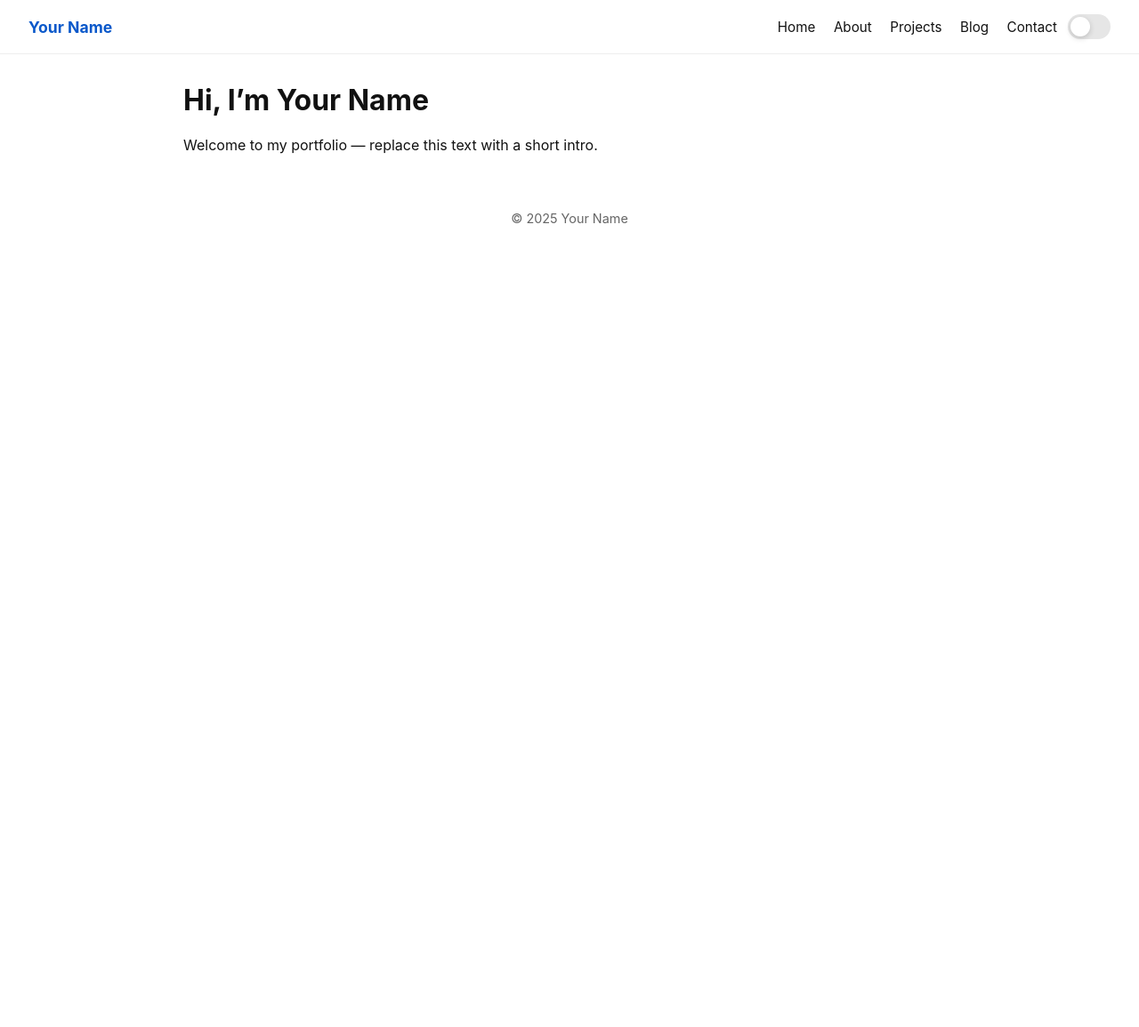
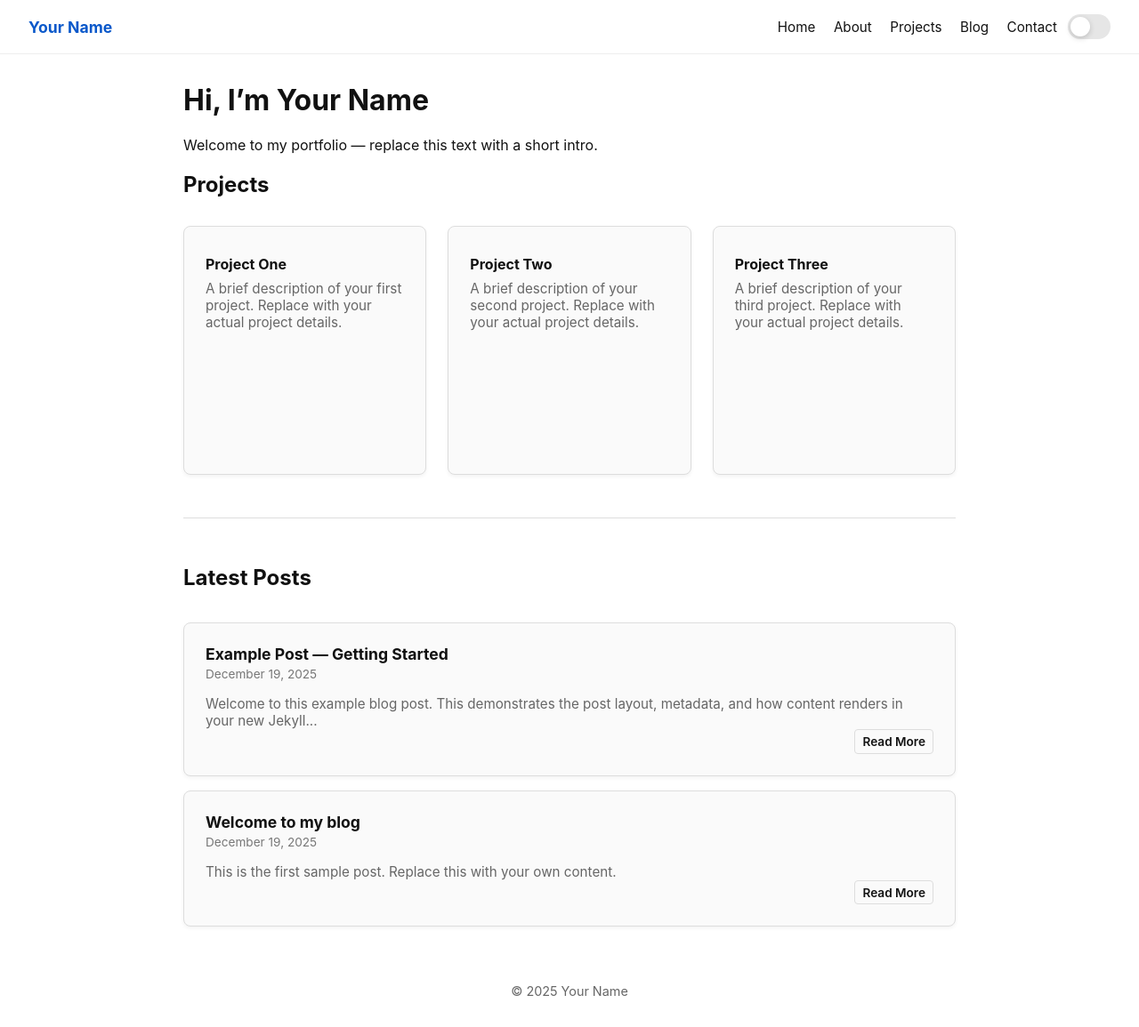
Before and after one commit to ritchiecodes/portfolio, a Jekyll site: the page built from index.md, in a window 1280 px wide. Shown: the whole page at 89% size. Built offline with Jekyll 4.4.1, drawn with Linux system fonts in a browser that asks for light colours; before the commit the page ends 900 px from its top, so only the background shows below that.

Commit message:
add projects and posts to home page

```diff
--- a/assets/css/style.css
+++ b/assets/css/style.css
@@ -81,13 +81,28 @@ html { transition: background-color 220ms ease, color 220ms ease; }
 }
 
 /* Post styles */
-.post-title { margin: 0 0 0.2rem 0; }
+.post-title { margin: 0 0 0.5rem 0; font-weight: 700; letter-spacing: -0.5px; text-decoration: none; color: inherit; }
+.post-title a { color: inherit; text-decoration: none; }
+.post-title a:hover { text-decoration: underline; }
 .post-meta { color: #777; font-size: 0.9rem; margin-bottom: 1rem; }
 
 /* Blog index: snippets and read-more button */
-.blog-list { margin-top: 1rem; }
-.post-item { padding: 1.25rem 0; border-bottom: 1px solid #eee; display: flex; flex-direction: column; }
-.post-item:last-child { border-bottom: none; }
+.blog-list { margin-top: 1rem; display: flex; flex-direction: column; gap: 1rem; }
+.post-item {
+  padding: 1.5rem;
+  border: 1px solid #ddd;
+  border-radius: 8px;
+  background: #fafafa;
+  display: flex;
+  flex-direction: column;
+  box-shadow: 0 2px 4px rgba(0,0,0,0.05);
+  transition: all 220ms ease;
+}
+.post-item:hover {
+  box-shadow: 0 8px 16px rgba(0,0,0,0.1);
+  transform: translateY(-2px);
+  border-color: #bbb;
+}
 .post-item .post-title { font-size: 1.15rem; margin-bottom: 0.25rem; }
 .post-excerpt { color: #666; margin: 0.5rem 0 0.75rem; }
 .read-more {
@@ -105,10 +120,12 @@ html { transition: background-color 220ms ease, color 220ms ease; }
 }
 .read-more:hover { background: rgba(0,0,0,0.04); }
 
-/* Dark mode adjustments for read-more and metadata */
-html.dark .post-item { border-color: rgba(255,255,255,0.06); }
+/* Dark mode adjustments for cards and read-more */
+html.dark .post-item { background: #2a2a2a; border-color: #3a3a3a; }
+html.dark .post-item:hover { border-color: #555; box-shadow: 0 8px 16px rgba(0,0,0,0.3); }
 html.dark .post-excerpt { color: #cfcfcf; }
-html.dark .read-more { border-color: rgba(255,255,255,0.08); }
+html.dark .read-more { border-color: rgba(255,255,255,0.15); }
+html.dark .read-more:hover { background: rgba(255,255,255,0.06); }
 
 /* Pagination */
 .pagination { display:flex; gap:0.5rem; justify-content:center; align-items:center; margin-top:2rem; }
@@ -116,6 +133,82 @@ html.dark .read-more { border-color: rgba(255,255,255,0.08); }
 .pagination .current { background:#f0f0f0; font-weight:600; }
 .pagination .prev, .pagination .next { font-weight:600; }
 
+
+/* Projects showcase on homepage */
+.projects-grid {
+  display: grid;
+  grid-template-columns: repeat(3, 1fr);
+  gap: 1.5rem;
+  margin: 2rem 0;
+}
+.project-card {
+  padding: 2rem 1.5rem;
+  border: 1px solid #ddd;
+  border-radius: 8px;
+  background: #fafafa;
+  box-shadow: 0 2px 4px rgba(0,0,0,0.05);
+  transition: all 220ms ease;
+  display: flex;
+  flex-direction: column;
+  min-height: 280px;
+}
+.project-card:hover {
+  box-shadow: 0 8px 16px rgba(0,0,0,0.1);
+  transform: translateY(-2px);
+  border-color: #bbb;
+}
+.project-card h3 { margin: 0 0 0.5rem 0; font-size: 1rem; font-weight: 700; }
+.project-card h3 a { color: inherit; text-decoration: none; }
+.project-card h3 a:hover { text-decoration: underline; }
+.project-card p { margin: 0; color: #666; font-size: 0.95rem; }
+
+html.dark .project-card { background: #2a2a2a; border-color: #3a3a3a; }
+html.dark .project-card:hover { border-color: #555; box-shadow: 0 8px 16px rgba(0,0,0,0.3); }
+html.dark .project-card p { color: #cfcfcf; }
+
+/* Recent posts on homepage */
+.recent-posts { margin-top: 3rem; padding-top: 2rem; border-top: 1px solid #ddd; display: flex; flex-direction: column; gap: 1rem; }
+.recent-post-item {
+  padding: 1.5rem;
+  border: 1px solid #ddd;
+  border-radius: 8px;
+  background: #fafafa;
+  box-shadow: 0 2px 4px rgba(0,0,0,0.05);
+  transition: all 220ms ease;
+  display: flex;
+  flex-direction: column;
+}
+.recent-post-item:hover {
+  box-shadow: 0 8px 16px rgba(0,0,0,0.1);
+  transform: translateY(-2px);
+  border-color: #bbb;
+}
+.recent-post-item h3 { margin: 0 0 0.25rem 0; font-size: 1.1rem; font-weight: 700; }
+.recent-post-item h3 a { color: inherit; text-decoration: none; }
+.recent-post-item h3 a:hover { text-decoration: underline; }
+.recent-post-item .post-date { color: #777; font-size: 0.85rem; margin-bottom: 0.5rem; }
+.recent-post-item p { margin: 0.5rem 0 0; color: #666; font-size: 0.95rem; }
+.recent-post-item .read-more {
+  display: inline-block;
+  padding: 0.3rem 0.5rem;
+  border-radius: 4px;
+  background: transparent;
+  border: 1px solid #ddd;
+  color: inherit;
+  text-decoration: none;
+  font-weight: 600;
+  font-size: 0.85rem;
+  margin-top: auto;
+  align-self: flex-end;
+}
+.recent-post-item .read-more:hover { background: rgba(0,0,0,0.04); }
+
+html.dark .recent-post-item { background: #2a2a2a; border-color: #3a3a3a; }
+html.dark .recent-post-item:hover { border-color: #555; box-shadow: 0 8px 16px rgba(0,0,0,0.3); }
+html.dark .recent-post-item .post-date { color: #999; }
+html.dark .recent-post-item p { color: #cfcfcf; }
+html.dark .recent-post-item .read-more { border-color: rgba(255,255,255,0.15); }
+html.dark .recent-post-item .read-more:hover { background: rgba(255,255,255,0.06); }
 
 /* Image styling inside posts */
 .post-content img, .post-content svg {
--- a/index.md
+++ b/index.md
@@ -6,3 +6,33 @@ title: Home
 # Hi, I'm Your Name
 
 Welcome to my portfolio — replace this text with a short intro.
+
+<h2>Projects</h2>
+
+<div class="projects-grid">
+  <div class="project-card">
+    <h3><a href="#">Project One</a></h3>
+    <p>A brief description of your first project. Replace with your actual project details.</p>
+  </div>
+  <div class="project-card">
+    <h3><a href="#">Project Two</a></h3>
+    <p>A brief description of your second project. Replace with your actual project details.</p>
+  </div>
+  <div class="project-card">
+    <h3><a href="#">Project Three</a></h3>
+    <p>A brief description of your third project. Replace with your actual project details.</p>
+  </div>
+</div>
+
+<div class="recent-posts">
+<h2>Latest Posts</h2>
+
+{% for post in site.posts limit:3 %}
+  <div class="recent-post-item">
+    <h3><a href="{{ post.url | relative_url }}">{{ post.title }}</a></h3>
+    <div class="post-date">{{ post.date | date: "%B %d, %Y" }}</div>
+    <p>{{ post.excerpt | strip_html | truncatewords: 20 }}</p>
+    <a class="read-more" href="{{ post.url | relative_url }}">Read More</a>
+  </div>
+{% endfor %}
+</div>
```
Also changed, not shown: 2 other files.
